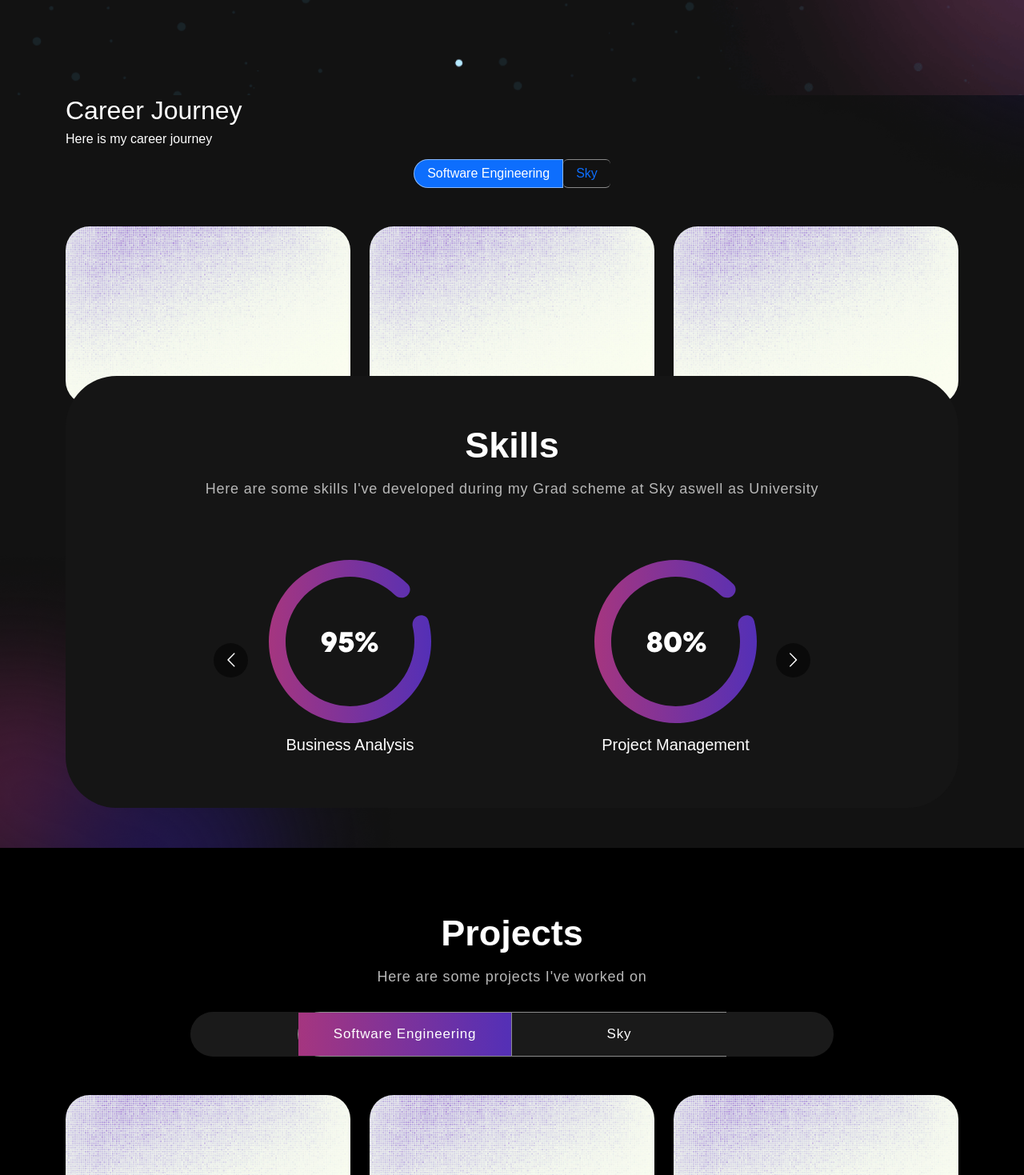
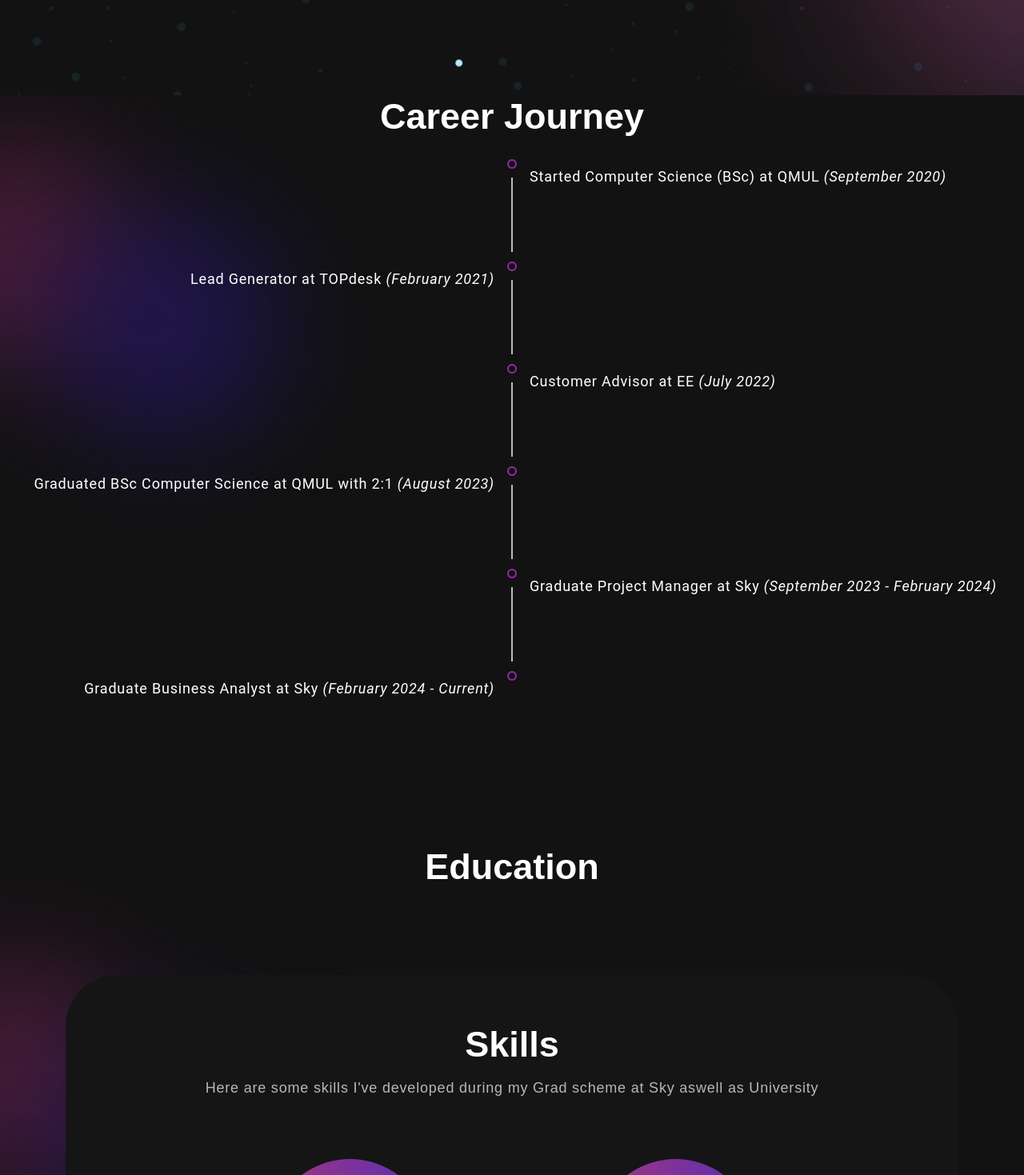
Before and after one commit to Rostam25/portfolio-website, a React (Create React App) app: page / in a window 1280 px wide. Shown: the part 1081-2550 px from the top of the page at 80% size. Built offline with nearby package versions, Linux system fonts and the light colour scheme.

Commit message:
Education and Careers page added

```diff
--- a/package.json
+++ b/package.json
@@ -3,6 +3,10 @@
   "version": "0.1.0",
   "private": true,
   "dependencies": {
+    "@emotion/core": "^10.3.1",
+    "@emotion/react": "^11.11.4",
+    "@emotion/styled": "^11.11.5",
+    "@mui/lab": "^5.0.0-alpha.172",
     "@testing-library/jest-dom": "^5.17.0",
     "@testing-library/react": "^13.4.0",
     "@testing-library/user-event": "^13.5.0",
--- a/src/App.css
+++ b/src/App.css
@@ -395,11 +395,82 @@
   z-index: -4;
 }
 
+/************ Career Css ************/
+.skill {
+  padding: 80px 0;
+  position: relative;
+  border-radius: 50px;
+}
+
+.career-bx {
+  background: #151515;
+  border-radius: 64px;
+  text-align: center;
+  padding: 60px 50px;
+  margin-top: -60px;
+}
+
+.career h2 {
+  font-size: 45px;
+  font-weight: 700;
+  text-align: center;
+}
+
+.career p {
+  font-size: 18px;
+  letter-spacing: 0.8px;
+  line-height: 1.5em;
+  margin: 14px 0 75px 0;
+}
+
+.background-image-left {
+  top: 28%;
+  position: absolute;
+  bottom: 0;
+  width: 40%;
+  z-index: -4;
+}
+
+/************ Education Css ************/
+.education {
+  padding: 80px 0;
+  position: relative;
+  border-radius: 50px;
+}
+
+.education-bx {
+  background: #151515;
+  border-radius: 64px;
+  text-align: center;
+  padding: 60px 50px;
+  margin-top: -60px;
+}
+
+.education h2 {
+  font-size: 45px;
+  font-weight: 700;
+  text-align: center;
+}
+
+.education p {
+  font-size: 18px;
+  letter-spacing: 0.8px;
+  line-height: 1.5em;
+  margin: 14px 0 75px 0;
+}
+
+.background-image-left {
+  top: 28%;
+  position: absolute;
+  bottom: 0;
+  width: 40%;
+  z-index: -4;
+}
+
 /************ Projects Css ************/
 .project {
   padding: 80px 0;
   position: relative;
-  background-color: black;
 }
 
 .project h2 {
--- a/src/App.js
+++ b/src/App.js
@@ -2,6 +2,7 @@
 import { NavBar } from './components/NavBar';
 import { Banner } from './components/Banner';
 import { Career } from './components/Career';
+import { Education } from './components/Education';
 import { Skills } from './components/Skills';
 import { Projects } from './components/Projects';
 import { Footer } from './components/Footer';
@@ -13,6 +14,7 @@
       <NavBar />
       <Banner />
       <Career />
+      <Education />
       <Skills />
       <Projects />
       <Footer />
--- a/src/components/Career.js
+++ b/src/components/Career.js
@@ -1,7 +1,13 @@
-import { Container, Row, Col, Nav, Tab, } from "react-bootstrap";
-import colorSharp2 from "../assets/img/color-sharp2.png"
+
+import colorSharp from "../assets/img/color-sharp.png"
 import tileb from "../assets/img/tileb.jpg";
-import { ProjectCard } from "./ProjectCard";
+import * as React from 'react';
+import Timeline from '@mui/lab/Timeline';
+import TimelineItem from '@mui/lab/TimelineItem';
+import TimelineSeparator from '@mui/lab/TimelineSeparator';
+import TimelineConnector from '@mui/lab/TimelineConnector';
+import TimelineContent from '@mui/lab/TimelineContent';
+import TimelineDot from '@mui/lab/TimelineDot';
 
 
 export const Career = () => {
@@ -26,42 +32,62 @@
 
     return (
         <section className="career" id="career">
-            <Container>
-                <Row>
-                    <Col>
-                        <h2>Career Journey</h2>
-                        <p>Here is my career journey</p>
-                        <Tab.Container id="projects-tabs" defaultActiveKey="first">
-                            <Nav varient="pills" defaultActiveKey="/home" className="nav-pills mb-5 justify-content-center" id="pills-tab">
-                                <Nav.Item>
-                                    <Nav.Link eventKey="first">Software Engineering</Nav.Link>
-                                </Nav.Item>
-                                <Nav.Item>
-                                    <Nav.Link eventKey="second">Sky</Nav.Link>
-                                </Nav.Item>
-                            </Nav>
-                            <Tab.Content>
-                                <Tab.Pane eventKey="first">
-                                    <Row>
-                                        {
-                                            jobs.map((project, index) => {
-                                                return (
-                                                    <ProjectCard
-                                                        key={index}
-                                                        {...project}
-                                                    />
-                                                )
-                                            })
-                                        }
-                                    </Row>
-                                </Tab.Pane>
-                            </Tab.Content>
-                        </Tab.Container>
-                    </Col>
-                </Row>
-            </Container>
-            <img className="background-image-right" src={colorSharp2} alt=""></img>
+        <div>
+            <h2>
+                Career Journey
+            </h2>
+            <Timeline position="alternate">
+
+              <TimelineItem>
+                <TimelineSeparator>
+                  <TimelineDot variant="outlined" color="secondary" />
+                  <TimelineConnector />
+                </TimelineSeparator>
+                <TimelineContent><p>Started Computer Science (BSc) at QMUL <em>(September 2020)</em></p></TimelineContent>
+              </TimelineItem>
+
+              <TimelineItem>
+                <TimelineSeparator>
+                  <TimelineDot variant="outlined" color="secondary" />
+                  <TimelineConnector />
+                </TimelineSeparator>
+                <TimelineContent><p>Lead Generator at TOPdesk <em>(February 2021)</em></p></TimelineContent>
+              </TimelineItem>
+
+              <TimelineItem>
+                <TimelineSeparator>
+                  <TimelineDot variant="outlined" color="secondary" />
+                  <TimelineConnector />
+                </TimelineSeparator>
+                <TimelineContent><p>Customer Advisor at EE <em>(July 2022)</em></p></TimelineContent>
+              </TimelineItem>
+
+              <TimelineItem>
+                <TimelineSeparator>
+                  <TimelineDot variant="outlined" color="secondary" />
+                  <TimelineConnector />
+                </TimelineSeparator>
+                <TimelineContent><p>Graduated BSc Computer Science at QMUL with 2:1 <em>(August 2023)</em></p></TimelineContent>
+              </TimelineItem>
+
+              <TimelineItem>
+                <TimelineSeparator>
+                  <TimelineDot variant="outlined" color="secondary" />
+                  <TimelineConnector />
+                </TimelineSeparator>
+                <TimelineContent><p>Graduate Project Manager at Sky <em>(September 2023 - February 2024)</em></p></TimelineContent>
+              </TimelineItem>
+
+              <TimelineItem>
+                <TimelineSeparator>
+                  <TimelineDot variant="outlined" color="secondary"/>
+                </TimelineSeparator>
+                <TimelineContent><p>Graduate Business Analyst at Sky <em>(February 2024 - Current)</em></p></TimelineContent>
+              </TimelineItem>
+
+            </Timeline>
+            <img class="background-image-left" src={colorSharp} alt=""></img>
+        </div>
         </section>
-
-    )
+          );
 }
--- /dev/null
+++ b/src/components/Education.js
@@ -0,0 +1,43 @@
+
+import colorSharp from "../assets/img/color-sharp.png"
+import tileb from "../assets/img/tileb.jpg";
+import * as React from 'react';
+import Timeline from '@mui/lab/Timeline';
+import TimelineItem from '@mui/lab/TimelineItem';
+import TimelineSeparator from '@mui/lab/TimelineSeparator';
+import TimelineConnector from '@mui/lab/TimelineConnector';
+import TimelineContent from '@mui/lab/TimelineContent';
+import TimelineDot from '@mui/lab/TimelineDot';
+
+
+export const Education = () => {
+
+    const education = [
+        {
+            title: "Chelsea Academy Secondary",
+            description: "10 A*-B's at GCSE level",
+            imgUrl: tileb,
+        },
+        {
+            title: "Chelsea Academy Sixth Form",
+            description: "A*AA in Business, Psychology & Media",
+            imgUrl: tileb,
+        },
+        {
+            title: "Computer Science (BSc) at Queen Mary University Of London",
+            description: "2:1 in Computer Science (BSc). Modules included: Algorithms & Data Structures, Probability & Matrices, Software Engineering Project, Computability, Complexity & Algorithms, Web Programming, Data Mining, Security Engineering & UX Design",
+            imgUrl: tileb,
+        },
+    ]
+
+    return (
+        <section className="education" id="education">
+        <div>
+            <h2>
+                Education
+            </h2>
+            <img class="background-image-left" src={colorSharp} alt=""></img>
+        </div>
+        </section>
+          );
+}
--- a/src/components/NavBar.js
+++ b/src/components/NavBar.js
@@ -43,7 +43,6 @@
                     <span className="navbar-text">
                         <div className="social-icon">
                             <a href="https://www.linkedin.com/in/rostamsatarzai" target="_blank"  rel="noreferrer nofollow"><img src={navIcon1} alt="LinkedIn" /></a>
-
                         </div>
                     </span>
                 </Navbar.Collapse>
--- a/src/components/Projects.js
+++ b/src/components/Projects.js
@@ -1,5 +1,5 @@
 import { Container, Row, Col, Nav, Tab, } from "react-bootstrap";
-import colorSharp2 from "../assets/img/color-sharp2.png"
+import colorSharp from "../assets/img/color-sharp.png"
 import tileb from "../assets/img/tileb.jpg";
 import { ProjectCard } from "./ProjectCard";
 
@@ -93,7 +93,7 @@
                     </Col>
                 </Row>
             </Container>
-            <img className="background-image-right" src={colorSharp2} alt=""></img>
+            <img className="background-image-right" src={colorSharp} alt=""></img>
         </section>
 
     )
```
Also changed, not shown: 1 other file (tests, documents, lock files or other folders).
